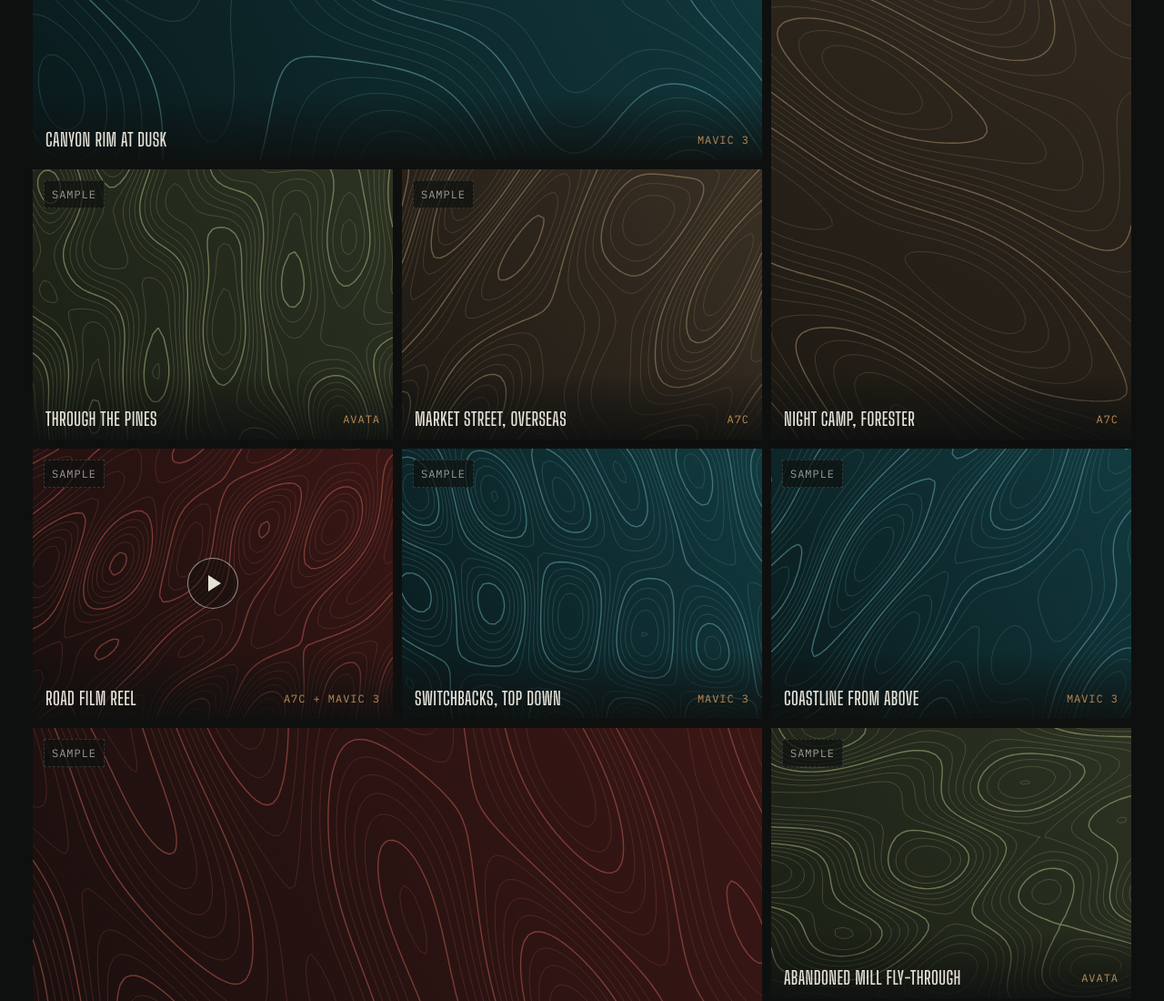
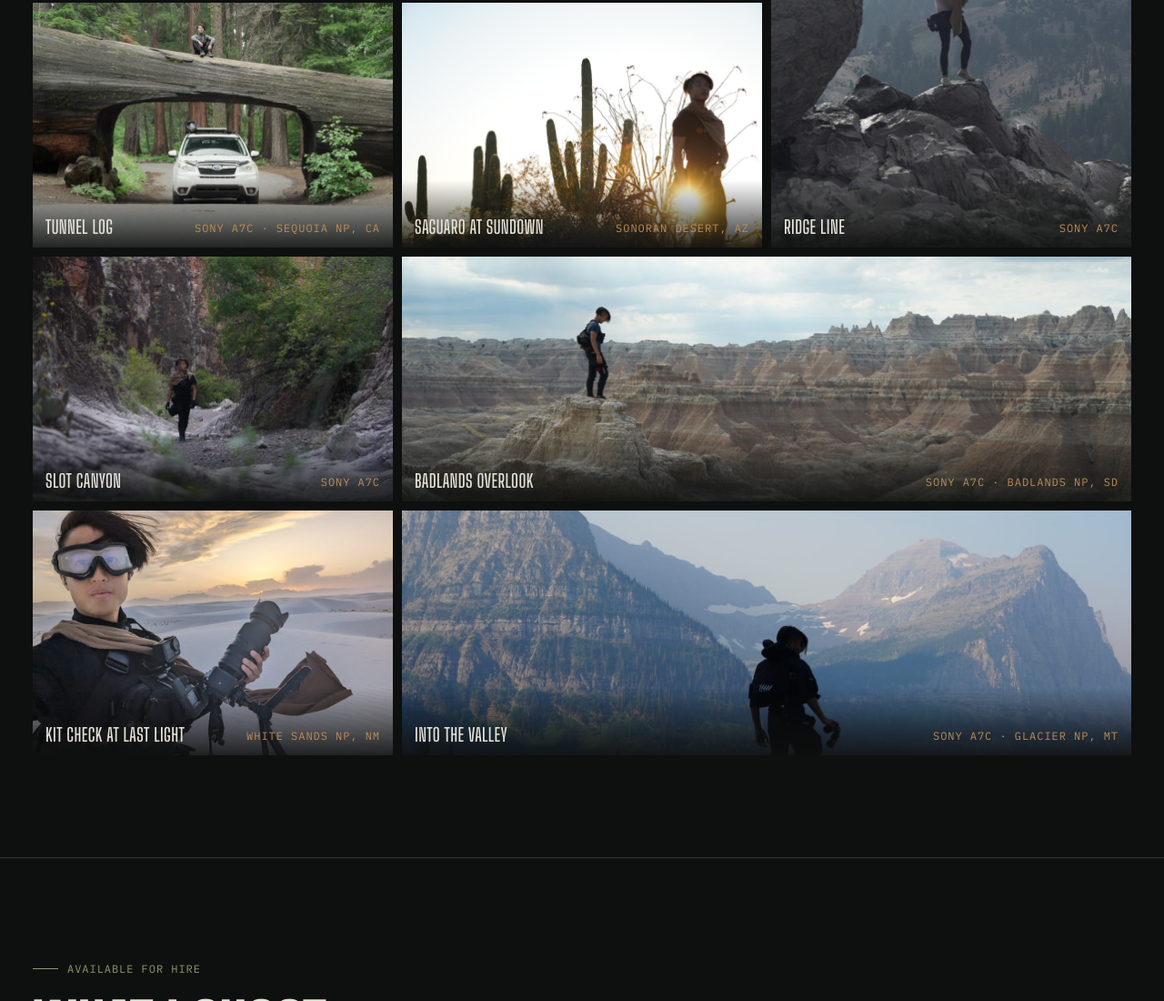
Before and after one commit to R0N1N9/roninrecon, a plain HTML site: page index.html in a window 1280 px wide. Shown: the part 1525-2625 px from the top of the page at 91% size. Drawn offline with Linux system fonts and the light colour scheme.

Commit message:
Add first eight portfolio photos and About portrait; fixed-row grid
Co-Authored-By: Claude Opus 5.5 <noreply@anthropic.com>
Claude-Session: https://claude.ai/code/session_01KpN254rLUBejwkchKkz9bg

```diff
--- a/content/work.json
+++ b/content/work.json
@@ -1,83 +1,74 @@
 [
   {
-    "title": "Canyon rim at dusk",
-    "category": "aerial",
-    "gear": "Mavic 3",
+    "title": "Under the overhang, moonrise",
+    "category": "ground",
+    "gear": "Sony A7C",
     "location": "",
-    "image": "",
+    "image": "media/images/overhang-moonrise.jpg",
     "size": "wide",
     "video_url": ""
   },
   {
-    "title": "Night camp, Forester",
+    "title": "Ridge line",
     "category": "ground",
-    "gear": "A7C",
+    "gear": "Sony A7C",
     "location": "",
-    "image": "",
+    "image": "media/images/boulder-ridge.jpg",
     "size": "tall",
     "video_url": ""
   },
   {
-    "title": "Through the pines",
-    "category": "fpv",
-    "gear": "Avata",
-    "location": "",
-    "image": "",
+    "title": "Tunnel Log",
+    "category": "ground",
+    "gear": "Sony A7C",
+    "location": "Sequoia NP, CA",
+    "image": "media/images/sequoia-tunnel-log.jpg",
     "size": "normal",
     "video_url": ""
   },
   {
-    "title": "Market street, overseas",
+    "title": "Saguaro at sundown",
     "category": "ground",
-    "gear": "A7C",
-    "location": "",
-    "image": "",
+    "gear": "",
+    "location": "Sonoran Desert, AZ",
+    "image": "media/images/saguaro-sunset.jpg",
     "size": "normal",
     "video_url": ""
   },
   {
-    "title": "Road film reel",
-    "category": "video",
-    "gear": "A7C + Mavic 3",
+    "title": "Slot canyon",
+    "category": "ground",
+    "gear": "Sony A7C",
     "location": "",
-    "image": "",
-    "size": "normal",
-    "video_url": "https://www.youtube.com/@R0N1N_42"
-  },
-  {
-    "title": "Switchbacks, top down",
-    "category": "aerial",
-    "gear": "Mavic 3",
-    "location": "",
-    "image": "",
+    "image": "media/images/canyon-walk.jpg",
     "size": "normal",
     "video_url": ""
   },
   {
-    "title": "Ridge dive, one take",
-    "category": "video",
-    "gear": "Avata",
-    "location": "",
-    "image": "",
+    "title": "Badlands overlook",
+    "category": "ground",
+    "gear": "Sony A7C",
+    "location": "Badlands NP, SD",
+    "image": "media/images/badlands-overlook.jpg",
     "size": "wide",
     "video_url": ""
   },
   {
-    "title": "Coastline from above",
-    "category": "aerial",
-    "gear": "Mavic 3",
-    "location": "",
-    "image": "",
+    "title": "Kit check at last light",
+    "category": "ground",
+    "gear": "",
+    "location": "White Sands NP, NM",
+    "image": "media/images/white-sands-kit.jpg",
     "size": "normal",
     "video_url": ""
   },
   {
-    "title": "Abandoned mill fly-through",
-    "category": "fpv",
-    "gear": "Avata",
-    "location": "",
-    "image": "",
-    "size": "normal",
+    "title": "Into the valley",
+    "category": "ground",
+    "gear": "Sony A7C",
+    "location": "Glacier NP, MT",
+    "image": "media/images/glacier-ridge.jpg",
+    "size": "wide",
     "video_url": ""
   }
 ]
--- a/index.html
+++ b/index.html
@@ -171,10 +171,10 @@ h2 { font: 800 clamp(2.4rem, 6vw, 4.2rem)/.92 var(--display); text-transform: up
 .filters button[aria-pressed="true"] .n { color: var(--bone); opacity: .7; }
 
 /* Grid */
-.grid { display: grid; grid-template-columns: repeat(3, minmax(0, 1fr)); grid-auto-flow: dense; gap: 10px; }
-.shot { position: relative; margin: 0; aspect-ratio: 4 / 3; max-width: 100%; overflow: hidden; background: var(--panel); }
-.shot.wide { grid-column: span 2; aspect-ratio: 16 / 9; }
-.shot.tall { grid-row: span 2; aspect-ratio: auto; min-height: 100%; }
+.grid { display: grid; grid-template-columns: repeat(3, minmax(0, 1fr)); grid-auto-rows: clamp(180px, 21vw, 290px); grid-auto-flow: dense; gap: 10px; }
+.shot { position: relative; margin: 0; max-width: 100%; overflow: hidden; background: var(--panel); }
+.shot.wide { grid-column: span 2; }
+.shot.tall { grid-row: span 2; }
 .shot > button, .shot > a { all: unset; position: absolute; inset: 0; cursor: zoom-in; }
 .shot > a { cursor: pointer; }
 .shot > button:focus-visible, .shot > a:focus-visible { outline: 2px solid var(--bronze); outline-offset: -2px; }
@@ -191,10 +191,11 @@ h2 { font: 800 clamp(2.4rem, 6vw, 4.2rem)/.92 var(--display); text-transform: up
 .shot figcaption .t { font: 600 1.25rem/1.1 var(--display); text-transform: uppercase; letter-spacing: .02em; min-width: 0; }
 .shot figcaption .m { color: var(--bronze); }
 .grid-note { color: var(--dim); margin: 0; padding: 40px 0; }
-@media (max-width: 860px) { .grid { grid-template-columns: repeat(2, minmax(0, 1fr)); } }
+@media (max-width: 860px) { .grid { grid-template-columns: repeat(2, minmax(0, 1fr)); grid-auto-rows: clamp(150px, 32vw, 260px); } }
 @media (max-width: 560px) {
-  .grid { grid-template-columns: minmax(0, 1fr); }
-  .shot.wide { grid-column: auto; aspect-ratio: 4 / 3; }
+  .grid { grid-template-columns: minmax(0, 1fr); grid-auto-rows: auto; }
+  .shot { aspect-ratio: 4 / 3; }
+  .shot.wide { grid-column: auto; }
   .shot.tall { grid-row: auto; aspect-ratio: 4 / 5; }
 }
 
@@ -284,6 +285,7 @@ dialog.lb::backdrop { background: color-mix(in srgb, var(--ink) 94%, transparent
 .about .copy p:first-child { color: var(--bone); font-size: 1.3rem; line-height: 1.5; }
 .portrait { position: relative; aspect-ratio: 4 / 5; max-width: 100%; background: var(--panel); overflow: hidden; }
 .portrait canvas { position: absolute; inset: 0; width: 100%; height: 100%; }
+.portrait img { position: absolute; inset: 0; width: 100%; height: 100%; object-fit: cover; object-position: 30% center; }
 @media (max-width: 760px) { .about { grid-template-columns: minmax(0, 1fr); } .portrait { max-width: 360px; } }
 
 /* Contact */
@@ -505,8 +507,7 @@ footer a { text-decoration: none; }
     <div class="wrap">
       <div class="about">
         <div class="portrait" id="portrait">
-          <canvas data-seed="88" data-tone="od" aria-hidden="true"></canvas>
-          <span class="tag mono">Portrait</span>
+          <img src="media/images/white-sands-kit.jpg" alt="Wearing wind goggles on the dunes at White Sands at sunset, with a Sony A7C, DJI Osmo Action 3 and tripod">
         </div>
         <div>
           <p class="eyebrow mono">About</p>
@@ -736,6 +737,7 @@ footer a { text-decoration: none; }
 
     var cats = ORDER.filter(function (c) { return items.some(function (i) { return (i.category || "ground").toLowerCase() === c; }); });
     filtersEl.textContent = "";
+    filtersEl.hidden = cats.length < 2;
     var all = ["all"].concat(cats), shots = Array.prototype.slice.call(grid.querySelectorAll(".shot"));
     all.forEach(function (f) {
       var n = f === "all" ? shots.length : shots.filter(function (s) { return s.dataset.cat === f; }).length;
```
Also changed, not shown: media/images/badlands-overlook.jpg (added), media/images/boulder-ridge.jpg (added), media/images/canyon-walk.jpg (added), media/images/glacier-ridge.jpg (added), media/images/overhang-moonrise.jpg (added), media/images/saguaro-sunset.jpg (added), media/images/sequoia-tunnel-log.jpg (added), media/images/white-sands-kit.jpg (added).
